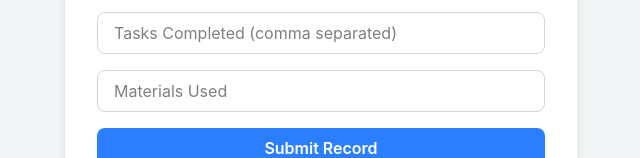
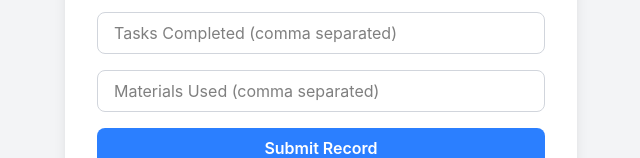
Before and after one commit to kuzmavasil74/buildtrack-frontend, a React (Vite) app: page /dashboard in a window 1280 px wide. Shown: the part 400-558 px from the top of the page, without its empty margins (319-959 px from the left). Built offline with nearby package versions, Linux system fonts and the light colour scheme; no server answers.

Commit message:
Update materials

```diff
--- a/src/pages/Dashboard.jsx
+++ b/src/pages/Dashboard.jsx
@@ -111,7 +111,7 @@ const Dashboard = () => {
               type="text"
               value={materialsUsed}
               onChange={(e) => setmaterialsUsed(e.target.value)}
-              placeholder="Materials Used"
+              placeholder="Materials Used (comma separated)"
               className="border border-gray-300 rounded-lg px-4 py-2 focus:outline-none focus:border-blue-500"
             />
             <button
```
